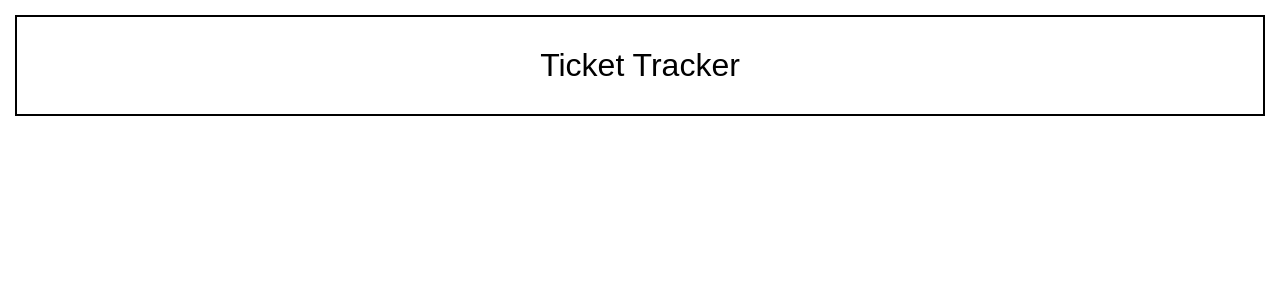
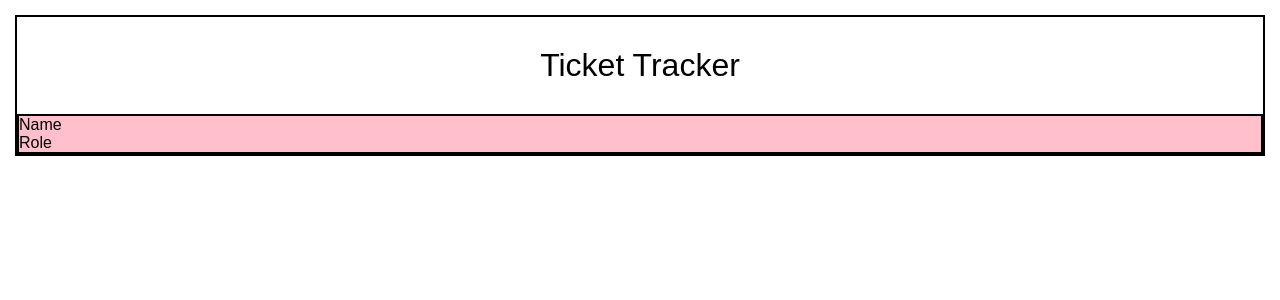
Before and after one commit to clee937/react-ticket-tracker, a React (Vite) app: page / in a window 1280 px wide. Shown: the top 300 px of the page. Built offline with nearby package versions, Linux system fonts and the light colour scheme.

Commit message:
created type alias for employee

```diff
--- a/src/App.tsx
+++ b/src/App.tsx
@@ -1,9 +1,11 @@
 import "./App.scss";
+import Employee from "./components/Employee/Employee";
 
 function App() {
   return (
     <div className="app">
       <h1 className="app__title">Ticket Tracker</h1>
+      <Employee />
     </div>
   );
 }
--- /dev/null
+++ b/src/components/Employee/Employee.scss
@@ -0,0 +1,4 @@
+.employee {
+  background-color: pink;
+  border: 2px solid #000000;
+}
--- /dev/null
+++ b/src/components/Employee/Employee.tsx
@@ -0,0 +1,13 @@
+import "./Employee.scss";
+import Employee from "../../types/Employee";
+
+const Employee = () => {
+  return (
+    <div className="employee">
+      <p>Name</p>
+      <p>Role</p>
+    </div>
+  );
+};
+
+export default Employee;
--- /dev/null
+++ b/src/types/Employee.ts
@@ -0,0 +1,15 @@
+type Profile = {
+  experience: string;
+  department: string;
+  techstack: string[];
+  profilePicture: string;
+};
+
+type Employee = {
+  id: number;
+  name: string;
+  role: string;
+  profile: Profile;
+};
+
+export default Employee;
```
